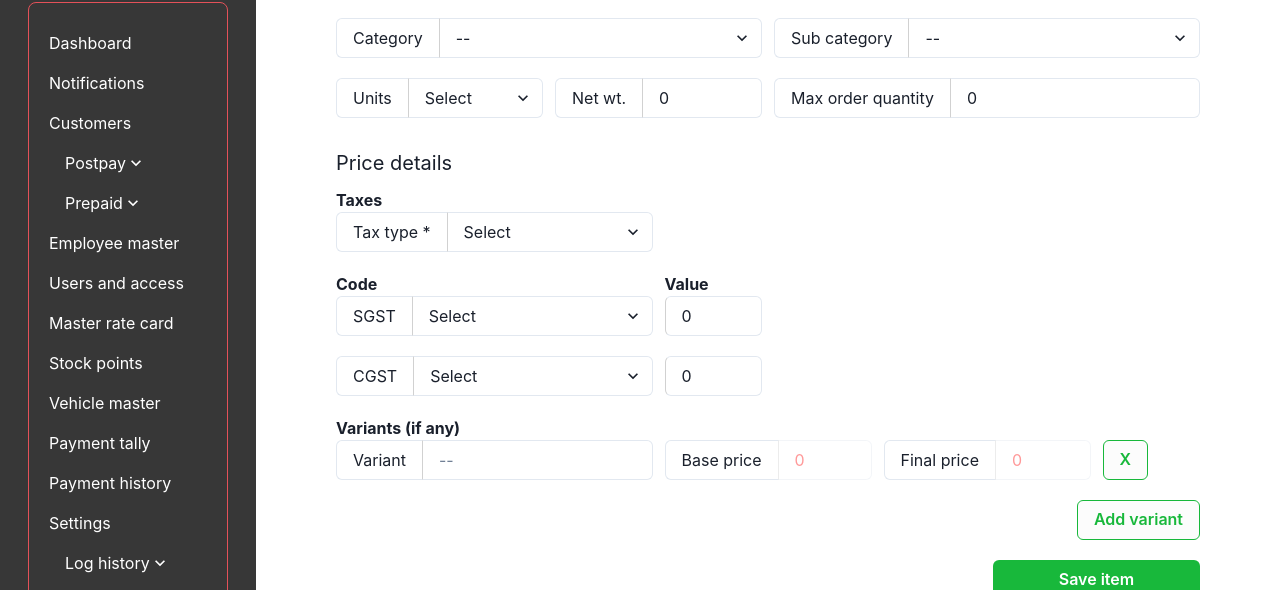
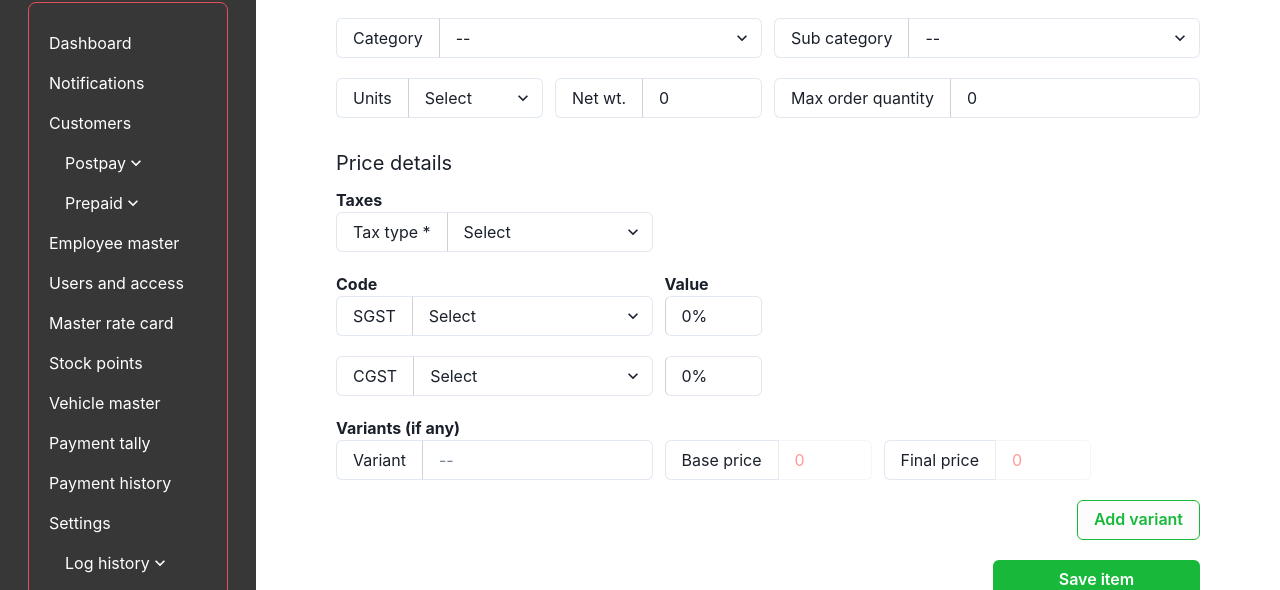
Before and after one commit to Racen18/Hotel-App, a React (Create React App) app: page / in a window 1280 px wide. Shown: the part 205-795 px from the top of the page. Built offline with nearby package versions, Linux system fonts and the light colour scheme.

Commit message:
Alterations in Dynamic Variants

```diff
--- a/src/components/page/FormDetails/FormPriceDetails.js
+++ b/src/components/page/FormDetails/FormPriceDetails.js
@@ -54,7 +54,7 @@ function FormPriceDetails(props) {
           <CommonText fontWeight={"bold"} value={"Value"} />
           <CommonInput
             readOnly={true}
-            value={props.formik.values.sgst}
+            value={props.formik.values.sgst + "%"}
             disabled={props.formik.values.taxType === "Not applicable"}
             borderLeft={"1px solid #D1D1D1"}
             placeholder={"00%"}
@@ -83,7 +83,7 @@ function FormPriceDetails(props) {
         <GridItem>
           <CommonInput
             readOnly={true}
-            value={props.formik.values.cgst}
+            value={props.formik.values.cgst + "%"}
             disabled={props.formik.values.taxType === "Not applicable"}
             borderLeft={"1px solid #D1D1D1"}
             placeholder={"00%"}
@@ -91,12 +91,12 @@ function FormPriceDetails(props) {
         </GridItem>
       </Grid>
       <CommonText fontWeight={"bold"} value={"Variants (if any)"} />
+      {props.value.map((data, i) => (
+        <Box key={i}>
           <Grid
             templateColumns={{ base: "repeat(1,1fr)", lg: "repeat(8,1fr)" }}
             gap={"3"}
           >
-        {props.value.map((data, i) => (
-          <>
             <GridItem colSpan={3}>
               <CommonGroupInput
                 children={"Variant"}
@@ -141,6 +141,7 @@ function FormPriceDetails(props) {
               />
             </GridItem>
             <GridItem colSpan={1}>
+              {props.value.length > 1 && (
                 <CommonButton
                   value={"X"}
                   onClick={(e) => props.handleDelete(e, i)}
@@ -148,9 +149,8 @@ function FormPriceDetails(props) {
                   border={"1px solid #18B83B"}
                   bg={"#FCFCFC"}
                 />
+              )}
             </GridItem>
-          </>
-        ))}
           </Grid>
           <Grid
             templateColumns={{ base: "repeat(1,1fr)", lg: "repeat(8,1fr)" }}
@@ -159,15 +159,19 @@ function FormPriceDetails(props) {
           >
             <GridItem colSpan={7}></GridItem>
             <GridItem colSpan={1}>
+              {props.value.length - 1 === i && props.value.length < 4 && (
                 <CommonButton
                   value={"Add variant"}
-            onClick={(e) => props.handleVariant(e)}
+                  onClick={() => props.handleVariant(i)}
                   color={"#18B83B"}
                   border={"1px solid #18B83B"}
                   bg={"#FCFCFC"}
                 />
+              )}
             </GridItem>
           </Grid>
+        </Box>
+      ))}
     </Box>
   );
 }
--- a/src/components/page/FormikValidationForm.js
+++ b/src/components/page/FormikValidationForm.js
@@ -12,7 +12,7 @@ import CommonButton from "../commons/Button";
 function FormikValidationForm() {
   const [value, setValue] = useState([[]]);
   const state = useSelector((state) =>
-    state.formReducer.then((res) => console.log('res', res))
+    state.formReducer.then((res) => console.log("res", res))
   );
   const dispatch = useDispatch();
 
@@ -77,7 +77,7 @@ function FormikValidationForm() {
     }
   };
 
-  const handleVariant = () => {
+  const handleVariant = (i) => {
     const multipleVariants = [...value, []];
     setValue(multipleVariants);
   };
--- a/src/components/page/Sidebar.js
+++ b/src/components/page/Sidebar.js
@@ -15,7 +15,7 @@ import CommonText from "../commons/Text";
 
 function Sidebar() {
   return (
-    <Box bg="#373737">
+    <Box bg="#373737" h={"100%"}>
       <Center display="flex" flexDirection="column">
         <CommonButton
           value={"Add customers +"}
@@ -40,15 +40,16 @@ function Sidebar() {
           w="200px"
           padding="20px"
         >
-          {SidebarJSON.map((item) => (
-            <>
+          {SidebarJSON.map((item, index) => (
+            <Box key={index}>
               <CommonText value={item.name} paddingY="8px" fontSize="16px" />
               <Accordion allowMultiple>
                 {item.subData !== [] &&
-                  item.subData.map((data, index) => (
+                  item.subData.map((data, i) => (
+                    <Box key={i}>
                       <AccordionItem borderStyle="none">
                         <h2>
-                        <AccordionButton key={index}>
+                          <AccordionButton>
                             <Box>{data.name}</Box>
                             <AccordionIcon />
                           </AccordionButton>
@@ -66,9 +67,10 @@ function Sidebar() {
                             </AccordionPanel>
                           ))}
                       </AccordionItem>
+                    </Box>
                   ))}
               </Accordion>
-            </>
+            </Box>
           ))}
         </Box>
       </Center>
--- a/src/data/GroupJSON.js
+++ b/src/data/GroupJSON.js
@@ -18,7 +18,7 @@ const units = [{ name: "Kgs" }, { name: "Ltrs" }, { name: "Wght" }];
 const taxTypes = [
   { name: "Inclusive" },
   { name: "Exclusive" },
-  { name: "Not applicable" },
+  { name: "Exempted" },
 ];
 
 const gstPercentage = [{ name: 5 }, { name: 12 }, { name: 18 }, { name: 28 }];
```
Also changed, not shown: src/data/Form.json (deleted). Lines whose indentation alone changed are shown as unchanged.
